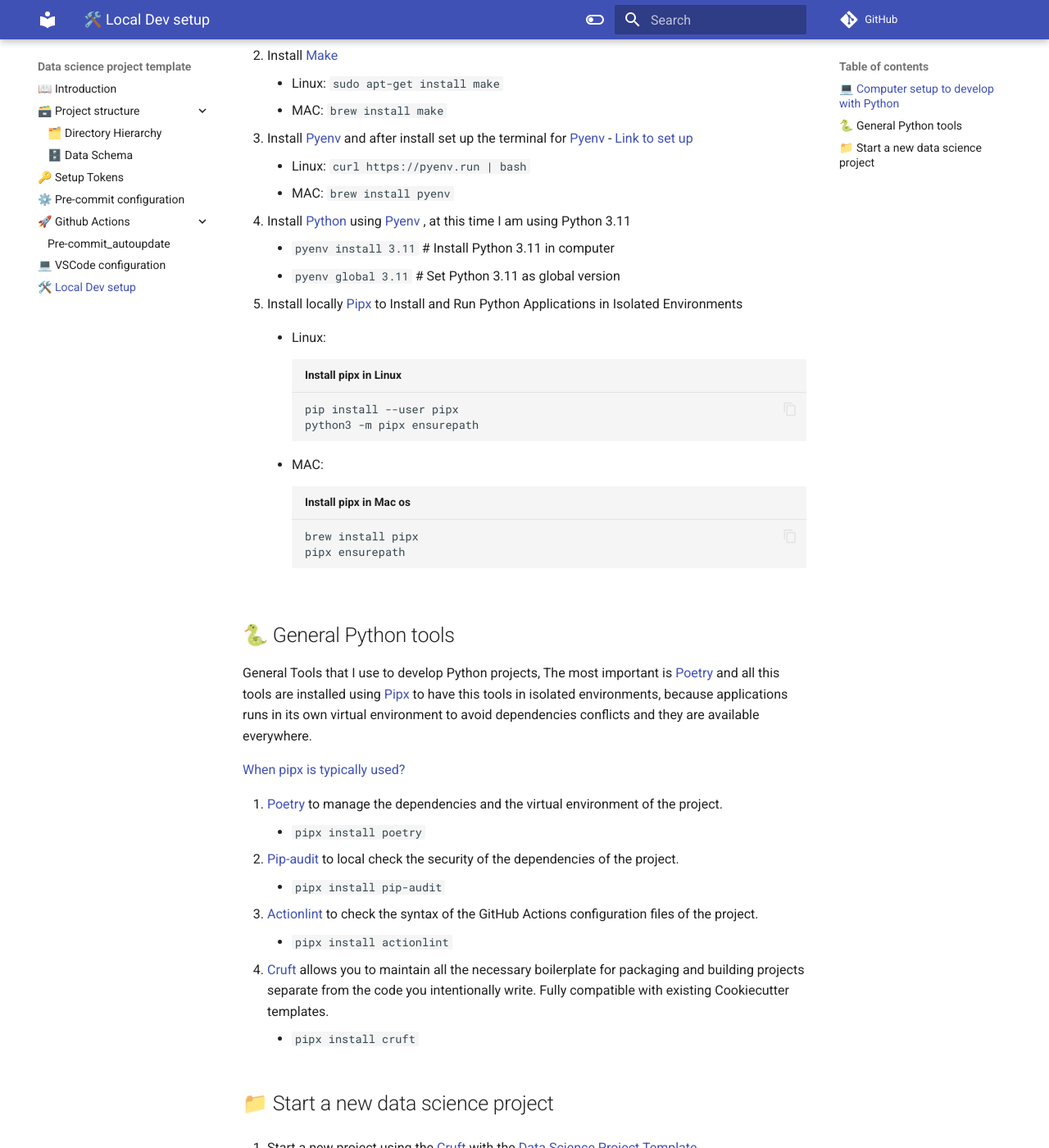
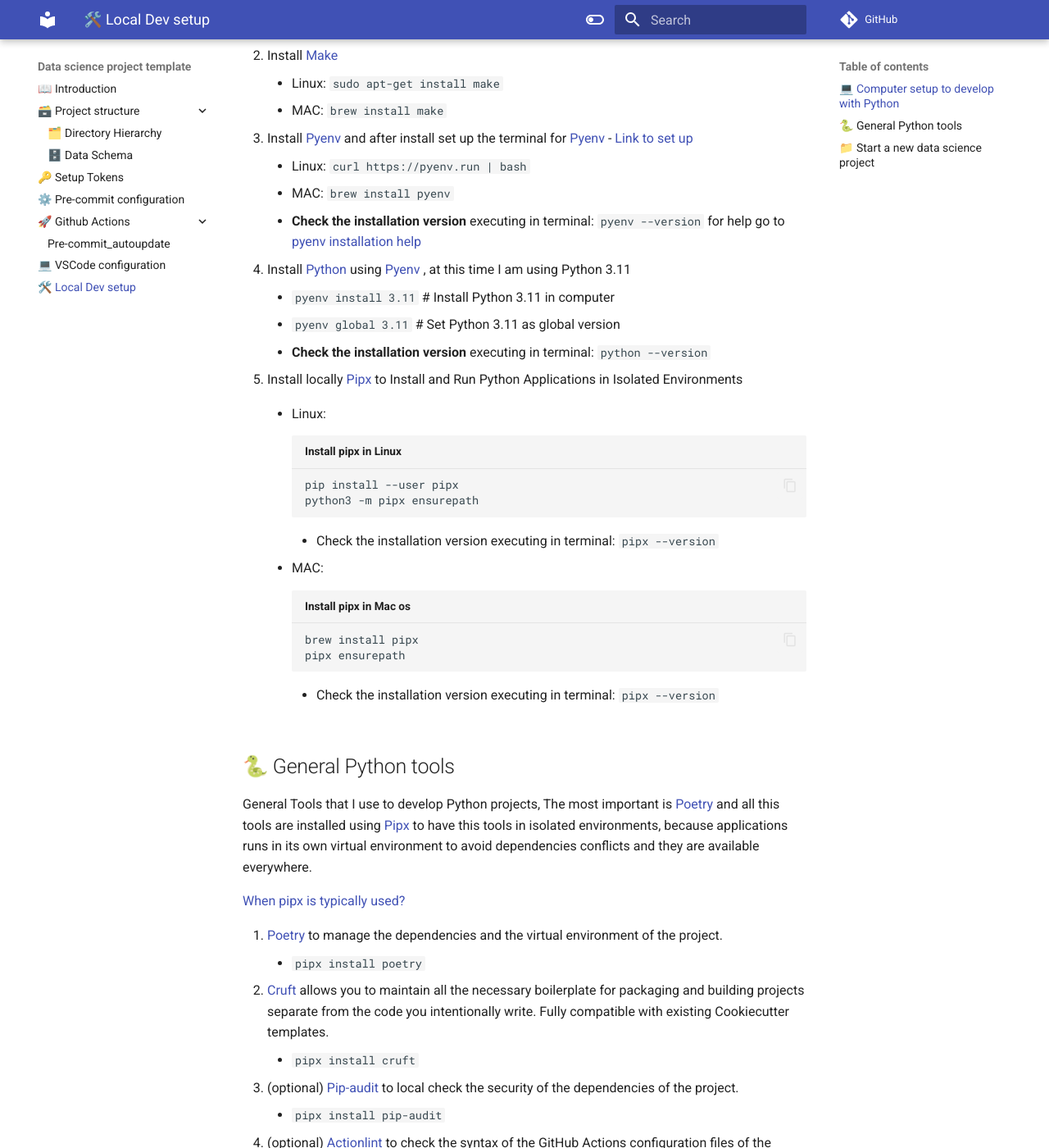
Before and after one commit to JoseRZapata/data-science-project-template, an MkDocs documentation site: the page built from docs/local_setup.md, in a window 1280 px wide and 1400 px high, scrolled down 409 px. Shown: the whole window at 82% size. Built offline with MkDocs 1.6.1 and Material for MkDocs 9.7.7, drawn with Linux system fonts in a browser that asks for light colours; comment, search, counter and statistics services are not loaded; some of the changed text lies outside the part shown.

Commit message:
📝 update local setup documentation

````diff
--- a/docs/local_setup.md
+++ b/docs/local_setup.md
@@ -1,4 +1,4 @@
-# 🏠 Local Dev environment setup
+# 🛠️ Local Dev environment setup
 
 I develop data science python projects in Linux OS or MAC OS. (For Windows OS I recommend [WSL] and run commands as Linux OS).
 
@@ -15,9 +15,11 @@
 3. Install [Pyenv] and after install set up the terminal for [Pyenv] - [Link to set up](https://github.com/pyenv/pyenv?tab=readme-ov-file#set-up-your-shell-environment-for-pyenv)
       - Linux: `curl https://pyenv.run | bash`
       - MAC: `brew install pyenv`
+      - **Check the installation version** executing in terminal: `pyenv --version` for help go to [pyenv installation help](https://github.com/pyenv/pyenv?tab=readme-ov-file#set-up-your-shell-environment-for-pyenv)
 4. Install [Python] using [Pyenv] , at this time I am using Python 3.11
       - `pyenv install 3.11` # Install Python 3.11 in computer
       - `pyenv global 3.11` # Set Python 3.11 as global version
+      - **Check the installation version** executing in terminal: `python --version`
 5. Install locally [Pipx] to Install and Run Python Applications in Isolated Environments
       - Linux:
 
@@ -26,12 +28,16 @@
         python3 -m pipx ensurepath
         ```
 
+        - Check the installation version executing in terminal: `pipx --version`
+
       - MAC:
 
         ```bash title="Install pipx in Mac os"
         brew install pipx
         pipx ensurepath
         ```
+
+        - Check the installation version executing in terminal: `pipx --version`
 
 ## 🐍 General Python tools
 
@@ -41,12 +47,12 @@
 
 1. [Poetry] to manage the dependencies and the virtual environment of the project.
       - `pipx install poetry`
-2. [Pip-audit] to local check the security of the dependencies of the project.
+2. [Cruft] allows you to maintain all the necessary boilerplate for packaging and building projects separate from the code you intentionally write. Fully compatible with existing Cookiecutter templates.
+      - `pipx install cruft`
+3. (optional) [Pip-audit] to local check the security of the dependencies of the project.
       - `pipx install pip-audit`
-3. [Actionlint] to check the syntax of the GitHub Actions configuration files of the project.
+4. (optional) [Actionlint] to check the syntax of the GitHub Actions configuration files of the project.
       - `pipx install actionlint`
-4. [Cruft] allows you to maintain all the necessary boilerplate for packaging and building projects separate from the code you intentionally write. Fully compatible with existing Cookiecutter templates.
-      - `pipx install cruft`
 
 ## 📁 Start a new data science project
 
````
